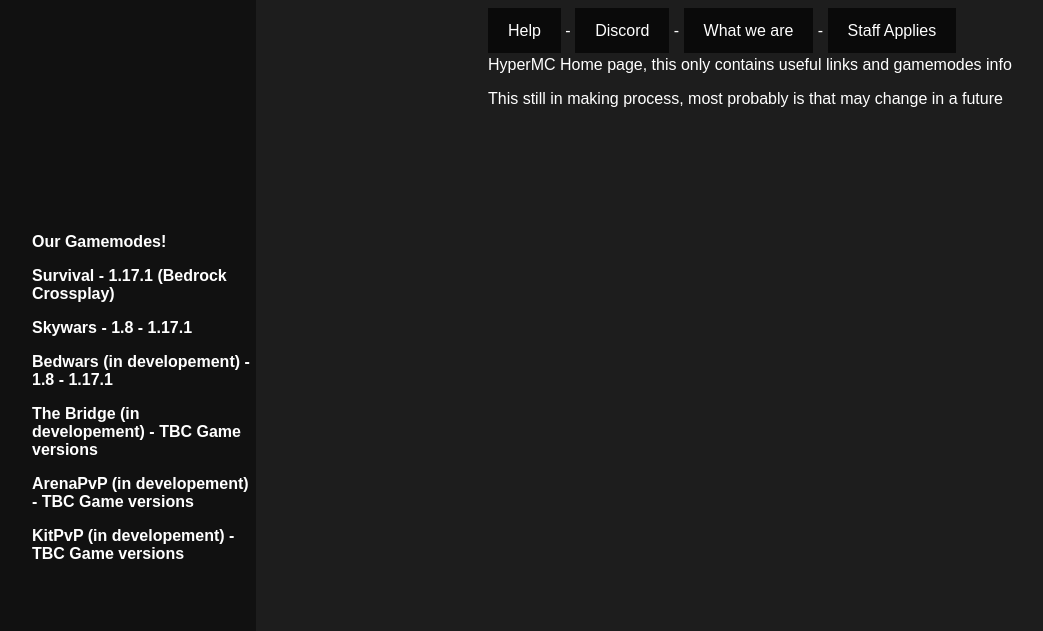
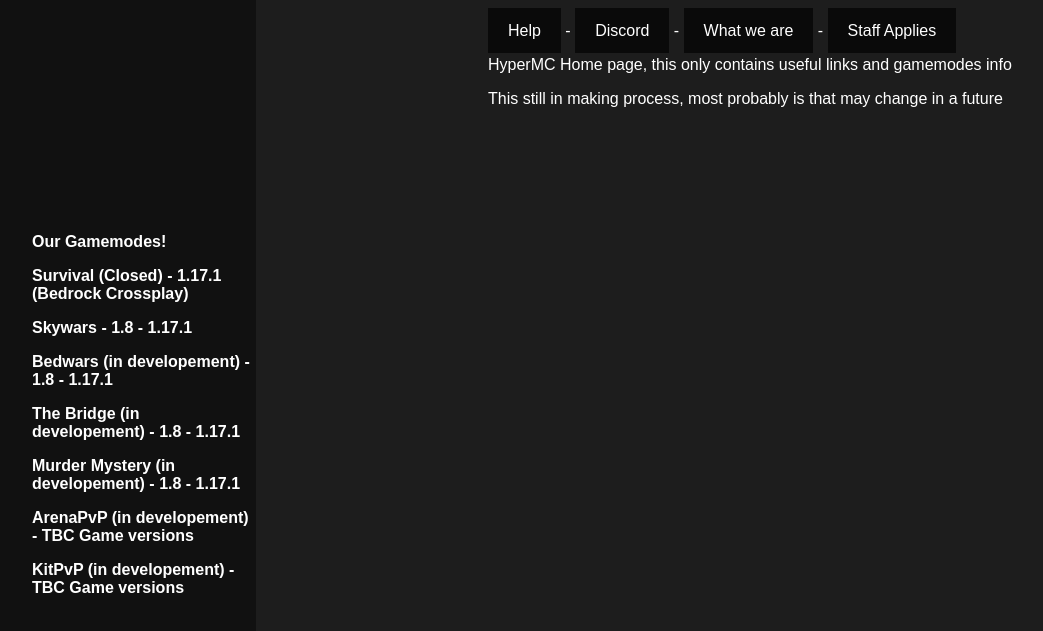
Before and after one commit to RehanPlayz/WebsiteMC, a website: page index.html in a window 1280 px wide. Shown: the part 103-734 px from the top of the page, without its empty margins (0-1043 px from the left). Drawn offline with Linux system fonts and the light colour scheme.

Commit message:
Update index.html

```diff
--- a/index.html
+++ b/index.html
@@ -73,10 +73,11 @@
 
 <div class="left">
   <p>Our Gamemodes!</p>
-  <p>Survival - 1.17.1 (Bedrock Crossplay)</p>
+  <p>Survival (Closed) - 1.17.1 (Bedrock Crossplay)</p>
   <p>Skywars - 1.8 - 1.17.1</p>
   <p>Bedwars (in developement) - 1.8 - 1.17.1</p>
-  <p>The Bridge (in developement) - TBC Game versions</p>
+  <p>The Bridge (in developement) - 1.8 - 1.17.1</p>
+  <p>Murder Mystery (in developement) - 1.8 - 1.17.1</p>
   <p>ArenaPvP  (in developement) - TBC Game versions</p>
   <p>KitPvP (in developement) - TBC Game versions</p></a>
 </div>
```
